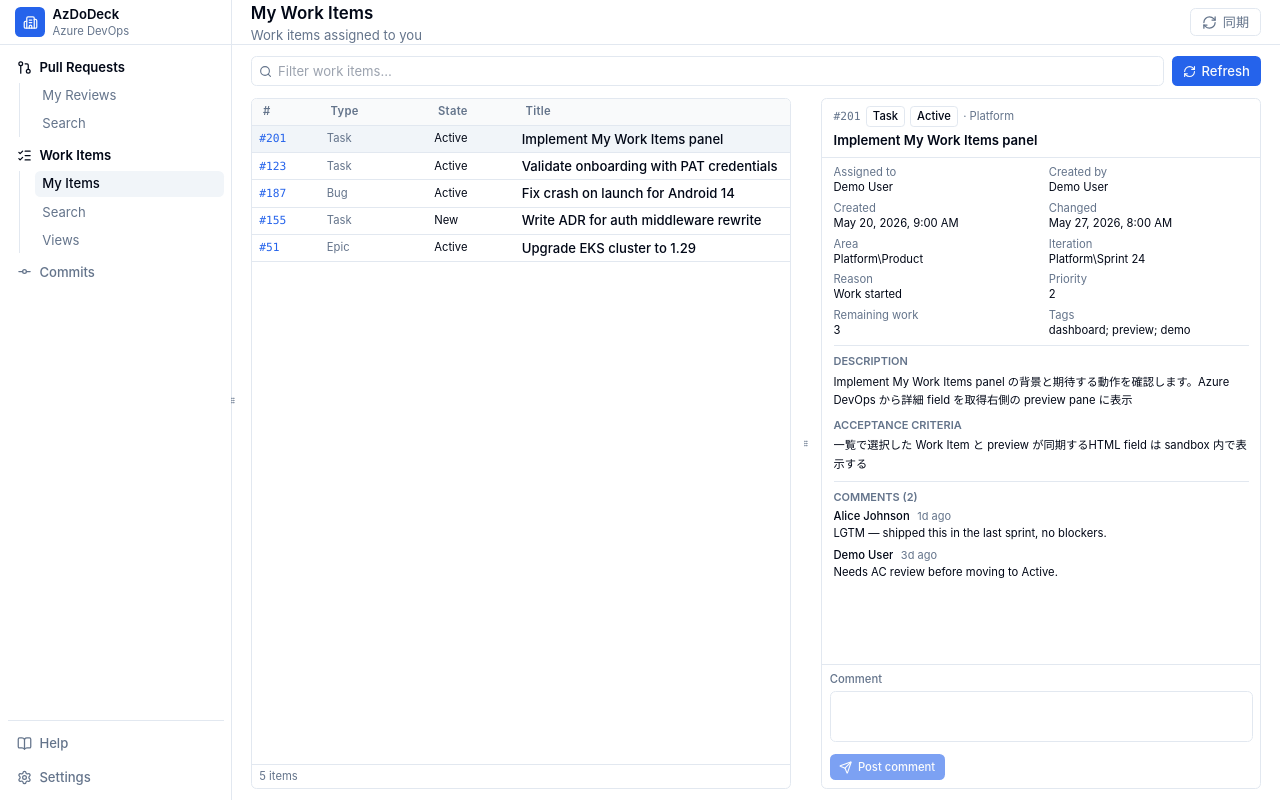
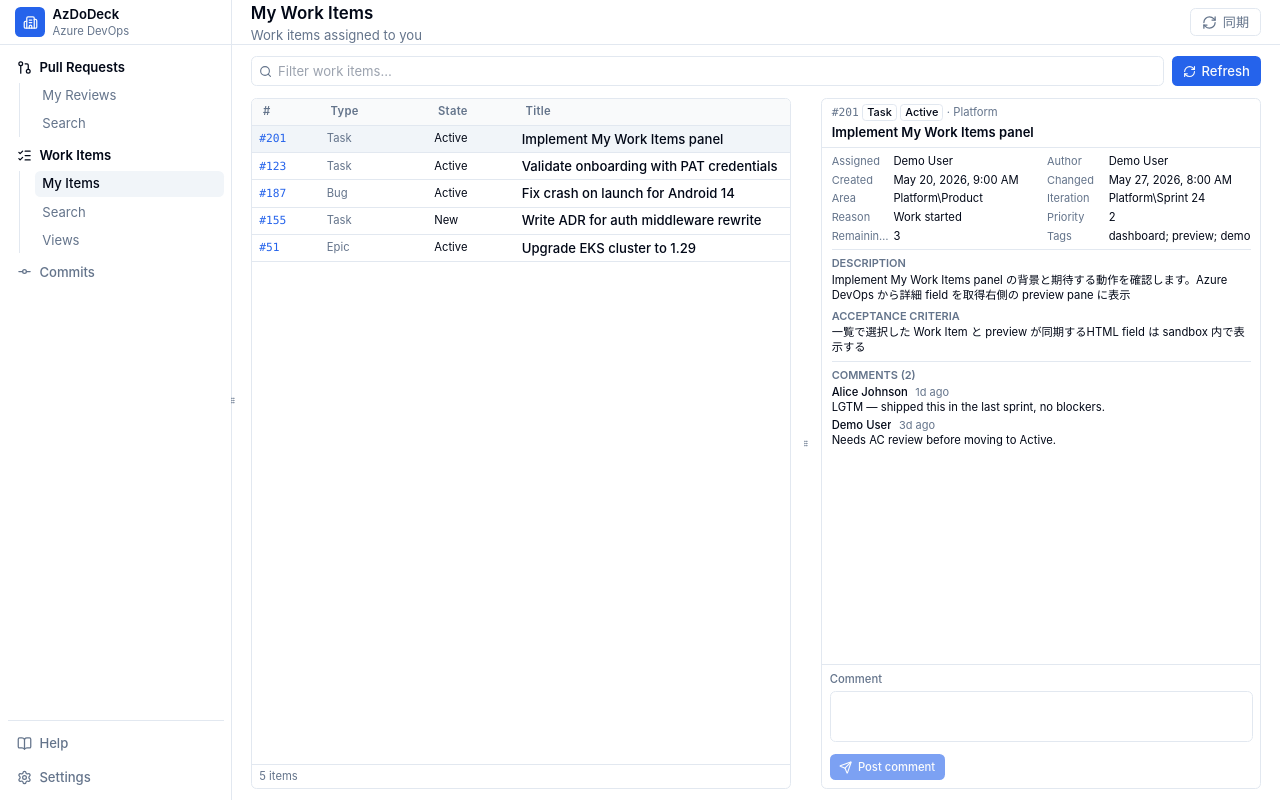
Before and after one commit to ntaksh42/DevDeck, a React (Vite) app: page / in a window 1280 px wide. Both pictures are taken after a click on the button "My Items". Built offline with nearby package versions, Linux system fonts and the light colour scheme.

Commit message:
fix(work-items): compact preview metadata

```diff
--- a/src/App.tsx
+++ b/src/App.tsx
@@ -2068,19 +2068,19 @@ function WorkItemPreviewPanel({
         <PreviewEmptyState message="Select a work item." />
       ) : (
         <>
-          <div className="border-b border-border px-3 py-2">
+          <div className="border-b border-border px-2.5 py-1.5">
             <div className="flex min-w-0 items-center justify-between gap-2">
-              <div className="flex min-w-0 flex-wrap items-center gap-1.5">
+              <div className="flex min-w-0 flex-wrap items-center gap-1">
                 <span className="shrink-0 font-mono text-xs text-muted-foreground">
                   #{selectedItem.id}
                 </span>
                 {(preview?.workItemType ?? selectedItem.workItemType) ? (
-                  <span className="shrink-0 rounded border border-border px-1.5 py-0.5 text-xs font-medium">
+                  <span className="shrink-0 rounded border border-border px-1 py-0.5 text-[11px] font-medium leading-none">
                     {preview?.workItemType ?? selectedItem.workItemType}
                   </span>
                 ) : null}
                 {(preview?.state ?? selectedItem.state) ? (
-                  <span className="shrink-0 rounded border border-border px-1.5 py-0.5 text-xs font-medium">
+                  <span className="shrink-0 rounded border border-border px-1 py-0.5 text-[11px] font-medium leading-none">
                     {preview?.state ?? selectedItem.state}
                   </span>
                 ) : null}
@@ -2095,7 +2095,7 @@ function WorkItemPreviewPanel({
                 <Loader2 className="h-4 w-4 shrink-0 animate-spin text-muted-foreground" aria-hidden="true" />
               ) : null}
             </div>
-            <p className="mt-1 line-clamp-2 text-sm font-semibold" title={selectedItem.title}>
+            <p className="mt-0.5 line-clamp-2 text-[13px] font-semibold leading-5" title={selectedItem.title}>
               {selectedItem.title}
             </p>
           </div>
@@ -2193,8 +2193,8 @@ function WorkItemPreviewPanel({
 
 function WorkItemPreviewDetails({ preview }: { preview: WorkItemPreview }) {
   const fields = [
-    ["Assigned to", preview.assignedTo],
-    ["Created by", preview.createdBy],
+    ["Assigned", preview.assignedTo],
+    ["Author", preview.createdBy],
     ["Created", preview.createdDate ? formatDate(preview.createdDate) : null],
     ["Changed", preview.changedDate ? formatDate(preview.changedDate) : null],
     ["Area", preview.areaPath],
@@ -2212,12 +2212,15 @@ function WorkItemPreviewDetails({ preview }: { preview: WorkItemPreview }) {
   const visibleComments = preview.comments.slice(0, 2);
 
   return (
-    <div className="min-h-0 flex-1 overflow-auto px-3 py-2 text-xs">
-      <dl className="grid grid-cols-2 gap-x-4 gap-y-1.5">
+    <div className="min-h-0 flex-1 overflow-auto px-2.5 py-1.5 text-xs">
+      <dl className="grid grid-cols-2 gap-x-3 gap-y-1">
         {fields.map(([label, value]) => (
-          <div key={label ?? ""} className="min-w-0">
-            <dt className="truncate text-muted-foreground">{label}</dt>
-            <dd className="truncate text-foreground" title={value ?? undefined}>
+          <div
+            key={label ?? ""}
+            className="grid min-w-0 grid-cols-[58px_minmax(0,1fr)] items-baseline gap-1"
+          >
+            <dt className="truncate text-[11px] leading-4 text-muted-foreground">{label}</dt>
+            <dd className="truncate leading-4 text-foreground" title={value ?? undefined}>
               {value}
             </dd>
           </div>
@@ -2225,21 +2228,21 @@ function WorkItemPreviewDetails({ preview }: { preview: WorkItemPreview }) {
       </dl>
 
       {(description || acceptanceCriteria) && (
-        <div className="mt-2 grid gap-2 border-t border-border pt-2">
+        <div className="mt-1.5 grid gap-1.5 border-t border-border pt-1.5">
           {description ? (
             <section>
-              <h3 className="mb-1 text-[11px] font-semibold uppercase text-muted-foreground">
+              <h3 className="mb-0.5 text-[11px] font-semibold uppercase text-muted-foreground">
                 Description
               </h3>
-              <p className="line-clamp-3 text-xs leading-5 text-foreground">{description}</p>
+              <p className="line-clamp-3 text-xs leading-4 text-foreground">{description}</p>
             </section>
           ) : null}
           {acceptanceCriteria ? (
             <section>
-              <h3 className="mb-1 text-[11px] font-semibold uppercase text-muted-foreground">
+              <h3 className="mb-0.5 text-[11px] font-semibold uppercase text-muted-foreground">
                 Acceptance Criteria
               </h3>
-              <p className="line-clamp-3 text-xs leading-5 text-foreground">
+              <p className="line-clamp-3 text-xs leading-4 text-foreground">
                 {acceptanceCriteria}
               </p>
             </section>
@@ -2248,11 +2251,11 @@ function WorkItemPreviewDetails({ preview }: { preview: WorkItemPreview }) {
       )}
 
       {visibleComments.length > 0 ? (
-        <div className="mt-2 border-t border-border pt-2">
-          <h3 className="mb-1 text-[11px] font-semibold uppercase text-muted-foreground">
+        <div className="mt-1.5 border-t border-border pt-1.5">
+          <h3 className="mb-0.5 text-[11px] font-semibold uppercase text-muted-foreground">
             Comments ({preview.comments.length})
           </h3>
-          <div className="space-y-1.5">
+          <div className="space-y-1">
             {visibleComments.map((comment) => (
               <div key={comment.id} className="min-w-0">
                 <div className="flex min-w-0 items-baseline gap-2">
@@ -2265,7 +2268,7 @@ function WorkItemPreviewDetails({ preview }: { preview: WorkItemPreview }) {
                     </span>
                   ) : null}
                 </div>
-                <p className="line-clamp-2 text-xs leading-5 text-foreground">
+                <p className="line-clamp-2 text-xs leading-4 text-foreground">
                   {htmlToText(comment.renderedText) || comment.text || "No text"}
                 </p>
               </div>
```
